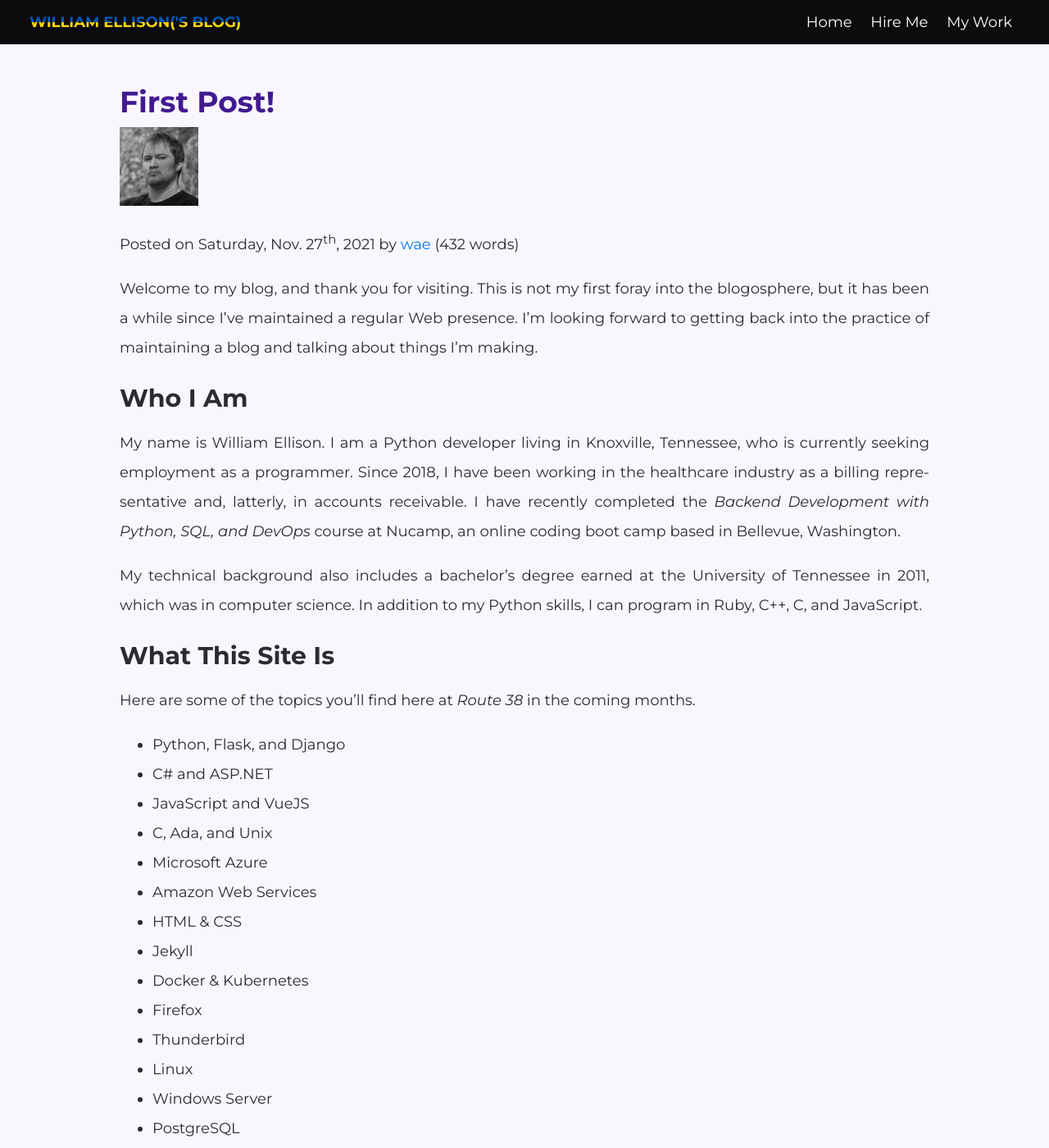
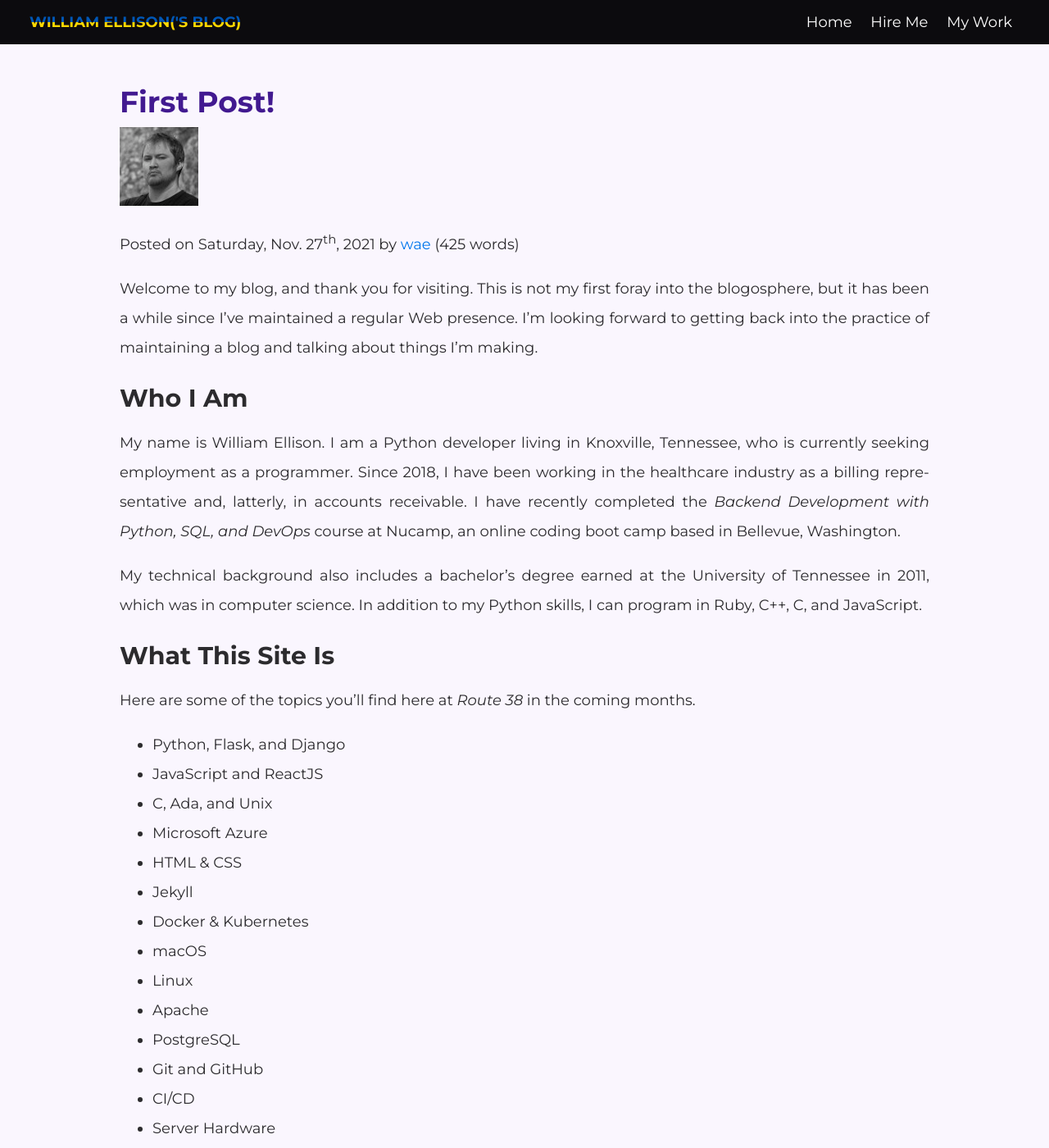
Before and after one commit to route38/waellison.blog, a Jekyll site: the page built from _posts/2021-11-27-welcome-back.md, in a window 1280 px wide and 1400 px high. Shown: the whole window at 82% size. Built offline with Jekyll 4.4.1, drawn with Linux system fonts in a browser that asks for light colours.

Commit message:
updated topic list in 11/27/21 post

```diff
--- a/_posts/2021-11-27-welcome-back.md
+++ b/_posts/2021-11-27-welcome-back.md
@@ -30,22 +30,19 @@ Here are some of the topics you'll find here at _Route 38_ in the coming
 months.
 
 * Python, Flask, and Django
-* C# and ASP.NET
-* JavaScript and VueJS
+* JavaScript and ReactJS
 * C, Ada, and Unix
 * Microsoft Azure
-* Amazon Web Services
 * HTML &amp; CSS
 * Jekyll
 * Docker &amp; Kubernetes
-* Firefox
-* Thunderbird
+* macOS
 * Linux
-* Windows Server
+* Apache
 * PostgreSQL
 * Git and GitHub
-* Subversion
 * CI/CD
+* Server Hardware
 
 I have a lot of interests to cover here and I expect that there will be a lot
 of posts on each one -- learning things awakens the desire inside me to
```
